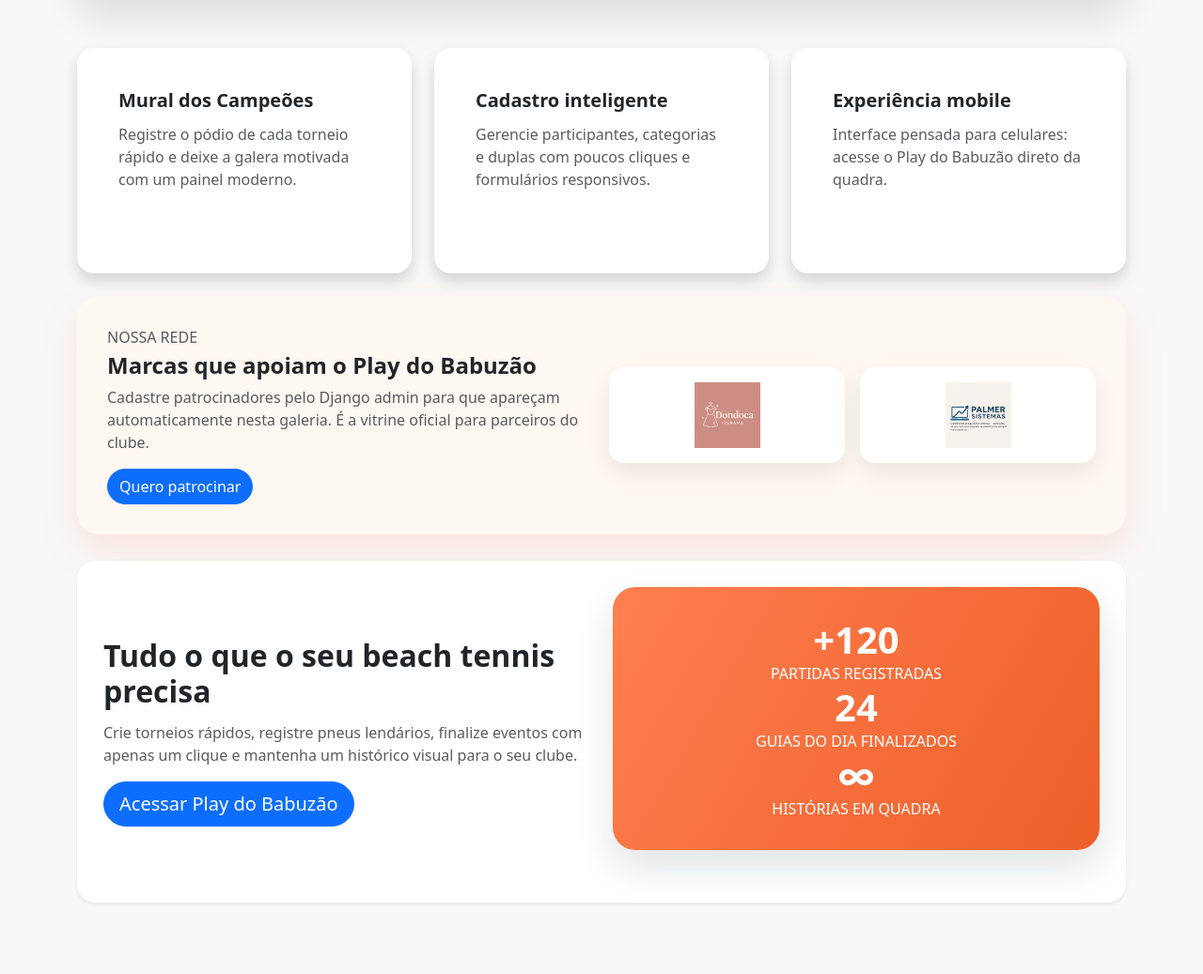
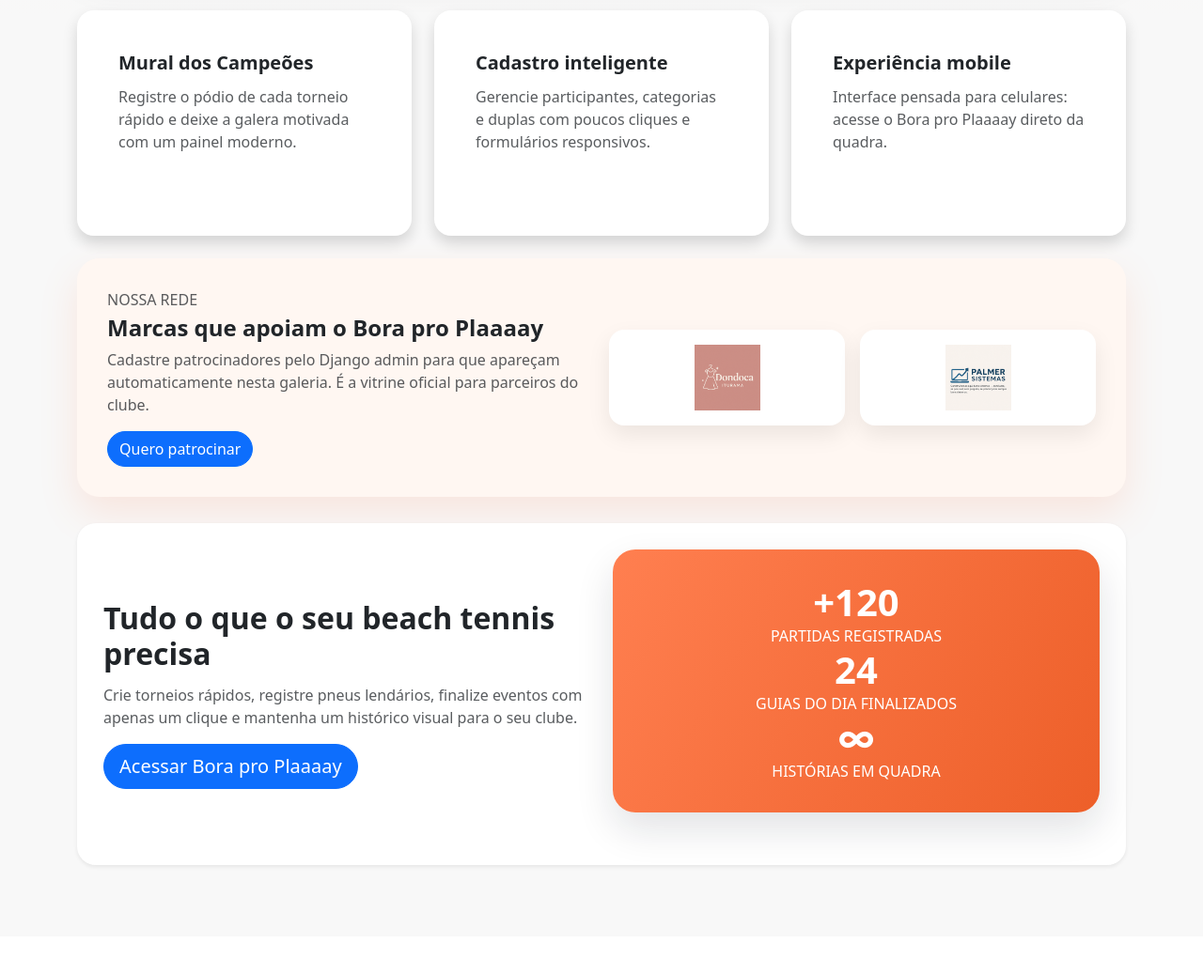
Before and after one commit to Jhonatanpalmer/beach-tenis, a Django app: page / in a window 1280 px wide. Shown: the part 635-1672 px from the top of the page at 94% size. After the commit the page ends 1559 px from the top, so only its background shows below. Run offline with Django 5.2, Linux system fonts and the light colour scheme; data comes from the database, SQL or seed files in the repository; both versions use the stored data as it was after the commit.

Commit message:
Hosts liberados

```diff
--- a/app/settings.py
+++ b/app/settings.py
@@ -25,7 +25,8 @@ SECRET_KEY = 'django-insecure-wsy^i9(e@-820ztqzhphhv$3%ah2!^i9tf(v#jpe(_*zi@w9n$
 # SECURITY WARNING: don't run with debug turned on in production!
 DEBUG = True
 
-ALLOWED_HOSTS = []
+ALLOWED_HOSTS = ['*']
+
 
 
 # Application definition
--- a/tournaments/templates/base.html
+++ b/tournaments/templates/base.html
@@ -2,7 +2,7 @@
 <html lang="pt-BR">
 <head>
     <meta charset="utf-8">
-    <title>Play do Babuzão</title>
+    <title>Play BT</title>
     <meta name="viewport" content="width=device-width, initial-scale=1">
     <link
         rel="stylesheet"
@@ -342,7 +342,7 @@
 <body>
     <header>
         <div class="container py-3 d-flex flex-wrap align-items-center justify-content-between gap-3">
-            <h1>Play do Babuzão, o BT na palma da sua mão</h1>
+            <h1>Play Beach Tennis</h1>
             <nav class="d-flex flex-wrap gap-2">
                 <a class="{% if request.path == '/' %}active{% endif %}" href="{% url 'tournaments:landing' %}">Início</a>
                 <a class="{% if request.path == '/painel/' %}active{% endif %}" href="{% url 'tournaments:dashboard' %}">Painel</a>
--- a/tournaments/templates/tournaments/landing.html
+++ b/tournaments/templates/tournaments/landing.html
@@ -4,10 +4,10 @@
     <div class="landing-overlay"></div>
     <div class="landing-hero__content position-relative">
         <p class="badge bg-light text-dark px-3 py-2 rounded-pill mb-3">Bem-vindo ao universo Beach Tennis</p>
-        <h1 class="display-4 fw-bold mb-3">Play do Babuzão</h1>
+        <h1 class="display-4 fw-bold mb-3">Bora pro Plaaaay</h1>
         <p class="lead mb-4">Organize torneios relâmpago, acompanhe o mural dos campeões e mantenha seu clube sempre em jogo.</p>
         <div class="d-flex flex-column flex-sm-row gap-3 justify-content-center">
-            <a class="btn btn-lg btn-light text-uppercase fw-bold" href="{% url 'tournaments:dashboard' %}">Acessar Play do Babuzão</a>
+            <a class="btn btn-lg btn-light text-uppercase fw-bold" href="{% url 'tournaments:dashboard' %}">Acessar Bora pro Plaaaay</a>
             <a class="btn btn-lg btn-outline-light" href="#features">Conhecer recursos</a>
             <a class="btn btn-lg btn-warning fw-semibold" href="{% url 'tournaments:sponsor_page' %}">Seja um patrocinador</a>
         </div>
@@ -36,7 +36,7 @@
         <div class="card h-100 shadow feature-card">
             <div class="card-body">
                 <h3 class="h5 fw-bold">Experiência mobile</h3>
-                <p class="text-muted">Interface pensada para celulares: acesse o Play do Babuzão direto da quadra.</p>
+                <p class="text-muted">Interface pensada para celulares: acesse o Bora pro Plaaaay direto da quadra.</p>
             </div>
         </div>
     </div>
@@ -46,7 +46,7 @@
     <div class="d-flex flex-column flex-lg-row justify-content-between align-items-lg-center gap-4">
         <div>
             <p class="text-uppercase text-muted mb-1">Nossa rede</p>
-            <h2 class="h4 fw-bold mb-2">Marcas que apoiam o Play do Babuzão</h2>
+            <h2 class="h4 fw-bold mb-2">Marcas que apoiam o Bora pro Plaaaay</h2>
             <p class="text-muted mb-3">Cadastre patrocinadores pelo Django admin para que apareçam automaticamente nesta galeria. É a vitrine oficial para parceiros do clube.</p>
             <a class="btn btn-primary rounded-pill" href="{% url 'tournaments:sponsor_page' %}">Quero patrocinar</a>
         </div>
@@ -69,7 +69,7 @@
         <div class="col-lg-6">
             <h2 class="fw-bold">Tudo o que o seu beach tennis precisa</h2>
             <p class="text-muted">Crie torneios rápidos, registre pneus lendários, finalize eventos com apenas um clique e mantenha um histórico visual para o seu clube.</p>
-            <a class="btn btn-primary btn-lg rounded-pill" href="{% url 'tournaments:dashboard' %}">Acessar Play do Babuzão</a>
+            <a class="btn btn-primary btn-lg rounded-pill" href="{% url 'tournaments:dashboard' %}">Acessar Bora pro Plaaaay</a>
         </div>
         <div class="col-lg-6 text-center">
             <div class="landing-metrics card border-0 text-white">
```
Also changed, not shown: db.sqlite3.
